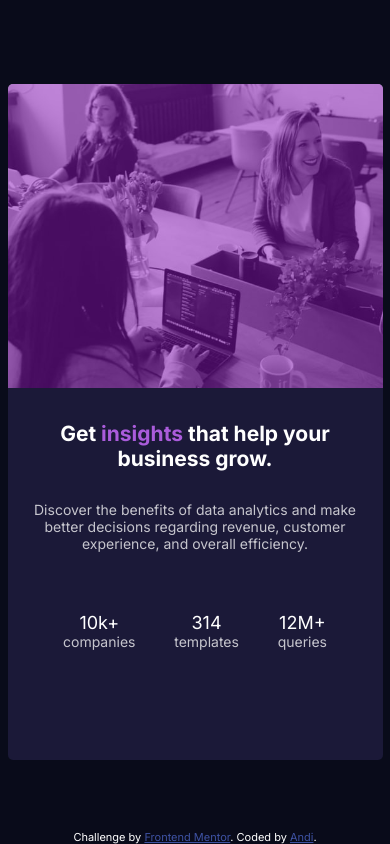
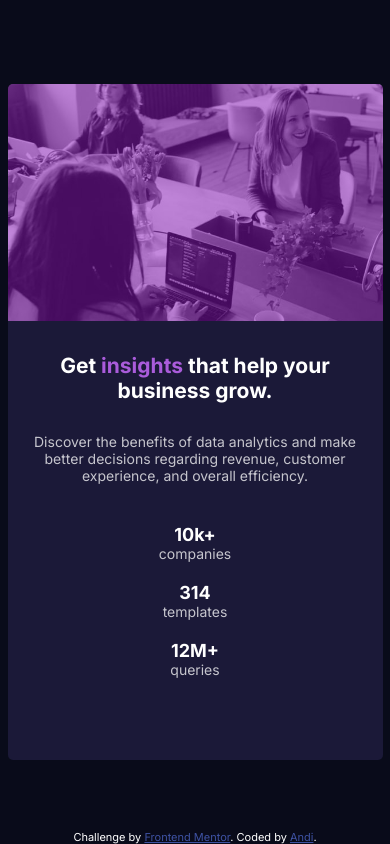
Before and after one commit to Andi995/Frontend-Mentor-Stats-preview-card-component, a plain HTML site: page index.html in a window 390 px wide. Drawn offline with Linux system fonts and the light colour scheme.

Commit message:
Update style.css

```diff
--- a/style.css
+++ b/style.css
@@ -78,6 +78,7 @@ font-family: 'Lexend Deca', sans-serif;*/
  .nr span:first-of-type{
   color: #fff;
   font-size: 21px;
+  font-weight: bold;
 }
 
 .image{
@@ -150,12 +151,12 @@ font-family: 'Lexend Deca', sans-serif;*/
  }
 
  .info{
-   height: 55%;
+   height: 65%;
    padding: 6%;
  }
 
  .image{
-   height: 45%;
+   height: 35%;
  }
 
  .info, .image{
@@ -167,7 +168,7 @@ font-family: 'Lexend Deca', sans-serif;*/
 }
 
 .nr-container{
-  margin: 60px 10% 0 10%;
+  margin: 40px 10% 0 10%;
 }
 
 .nr span:first-of-type{
@@ -178,6 +179,10 @@ font-family: 'Lexend Deca', sans-serif;*/
   background-image: url('images/image-header-mobile.jpg');
 }
 
+.nr-container{
+  flex-direction: column;
+  gap: 20px;
+}
 }
 
 @media (max-width:460px){
```
